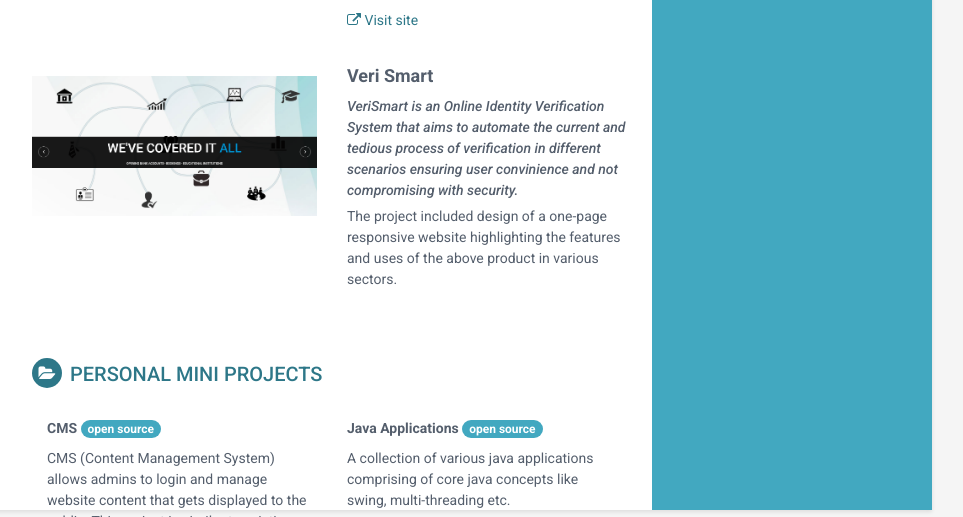
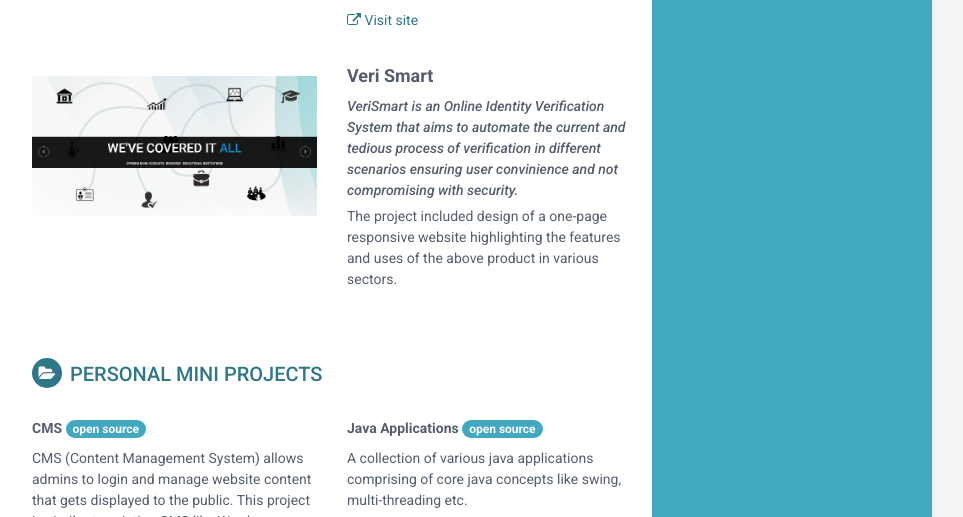
Before and after one commit to Keerthana1996/Keerthana1996.github.io, a plain HTML site: page index.html in a window 1280 px wide. Shown: the part 1294-1811 px from the top of the page, without its empty margins (188-1151 px from the left). Drawn offline with Linux system fonts and the light colour scheme.

Commit message:
Made changes in mini project section

```diff
--- a/index.html
+++ b/index.html
@@ -178,17 +178,19 @@
 
 	    <section class="section projects-section">
                 <h2 class="section-title"><i class="fa fa-folder-open"></i>Personal Mini Projects</h2>
-			<div class="item col-md-6 col-xs-12">
+			<div class="item row">
+			   <div class="col-md-6 col-xs-12">
 				<h5 class="title">CMS <span class="badge" style="background-color:#42A8C0;" >open source</span></h5>
                                 <p>CMS (Content Management System) allows admins to login and manage website
 				content that gets displayed to the public. This project is similar to existing CMS like Wordpress.</p>
                              	<p class="col-md-7"><a class="more-link" href="https://github.com/Keerthana1996/CMS" target="_blank"><i class="fa fa-thumbs-up"></i> Back My Project</a></p>
-                         </div><!--//item-->
-		    	<div class="item col-md-6 col-xs-12">
+			   </div>
+			   <div class="col-md-6 col-xs-12">
 				<h5 class="title">Java Applications <span class="badge" style="background-color:#42A8C0;" >open source</span></h5>
                                 <p>A collection of various java applications comprising of core java concepts like swing, multi-threading etc.</p>
                              	<p class="col-md-7"><a class="more-link" href="https://github.com/Keerthana1996/Java-Applications" target="_blank"><i class="fa fa-thumbs-up"></i> Back My Project</a></p>
-                         </div><!--//item-->
+			   </div>
+			</div><!--//item-->
             </section><!--//section-->
 
         </div><!--//main-body-->
```
